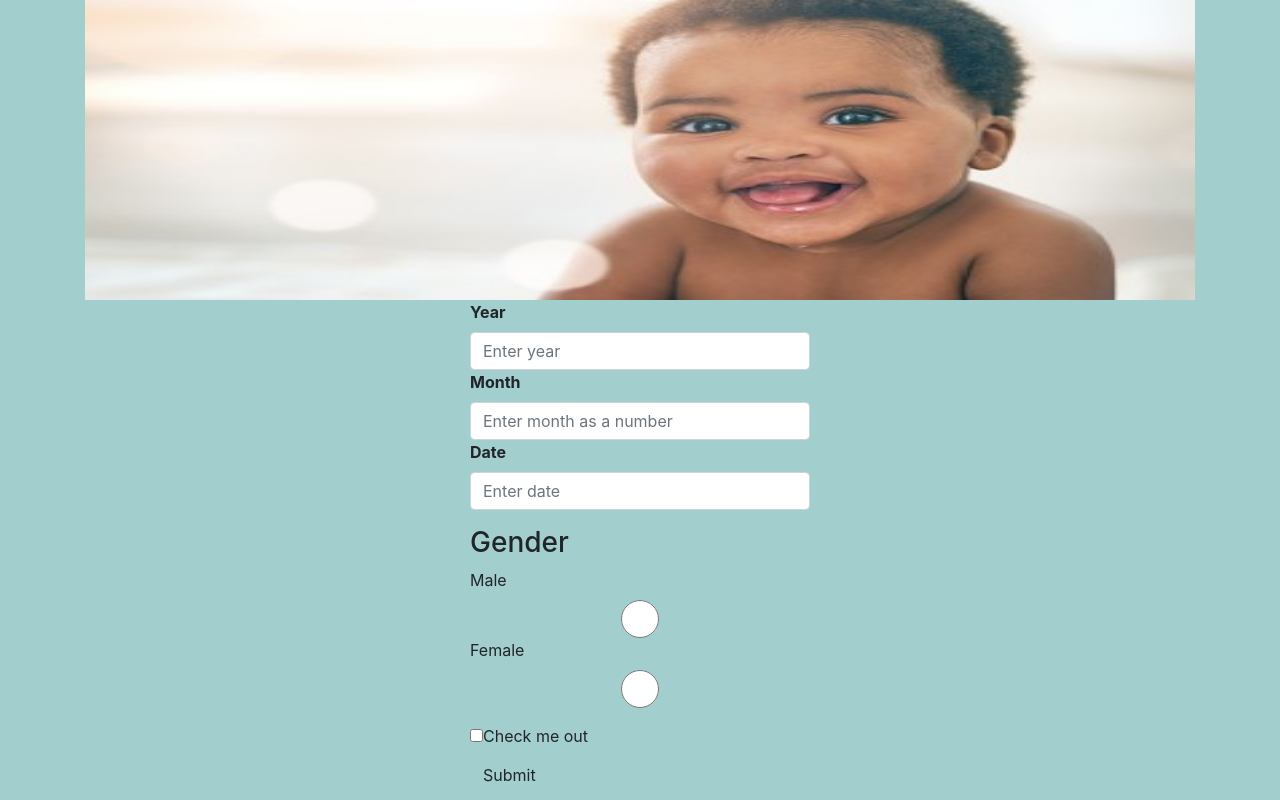
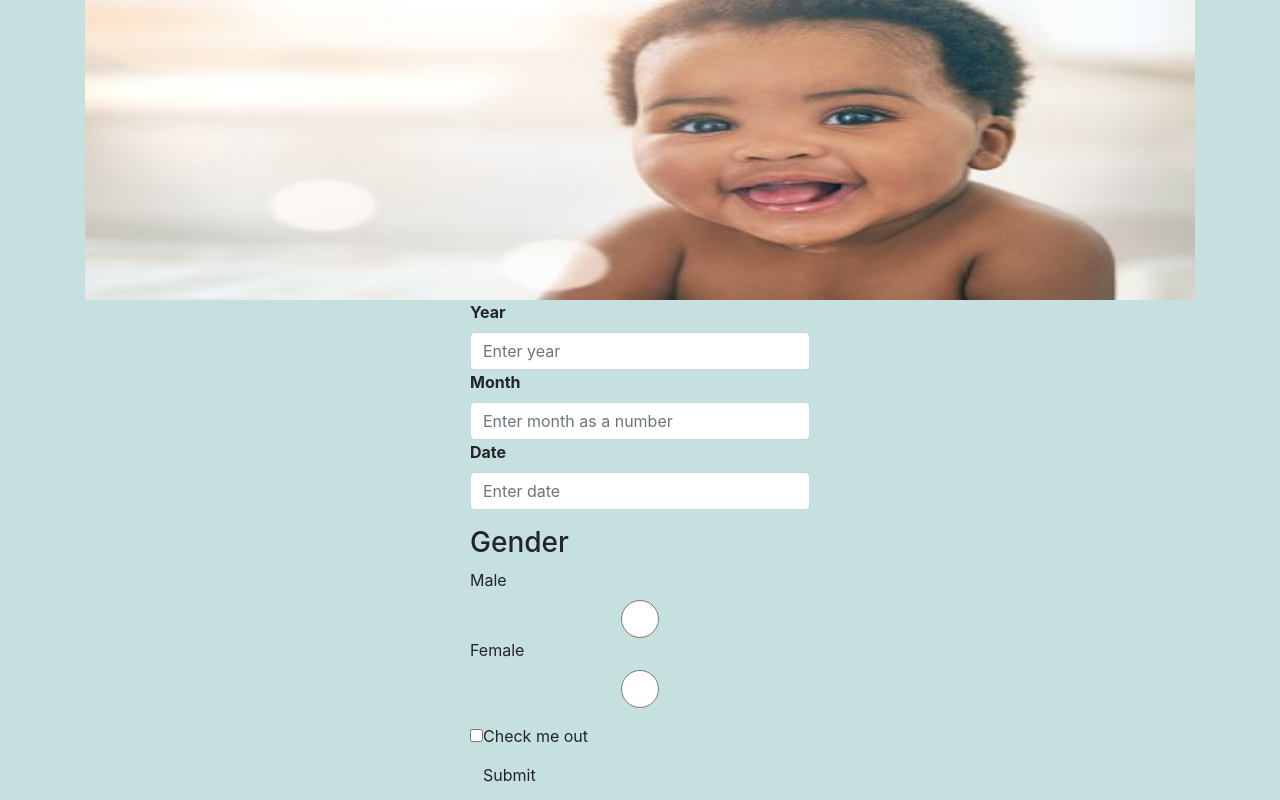
Before and after one commit to Antonioisrooted/Akan-names, a plain HTML site: page index.html in a window 1280 px wide. Drawn offline with nearby package versions, Linux system fonts and the light colour scheme.

Commit message:
nineth commit

```diff
--- a/css/style.css
+++ b/css/style.css
@@ -1,3 +1,3 @@
 body {
-    background-color: rgb(162, 206, 206);
+    background-color: rgb(198, 223, 223);
 }
```
